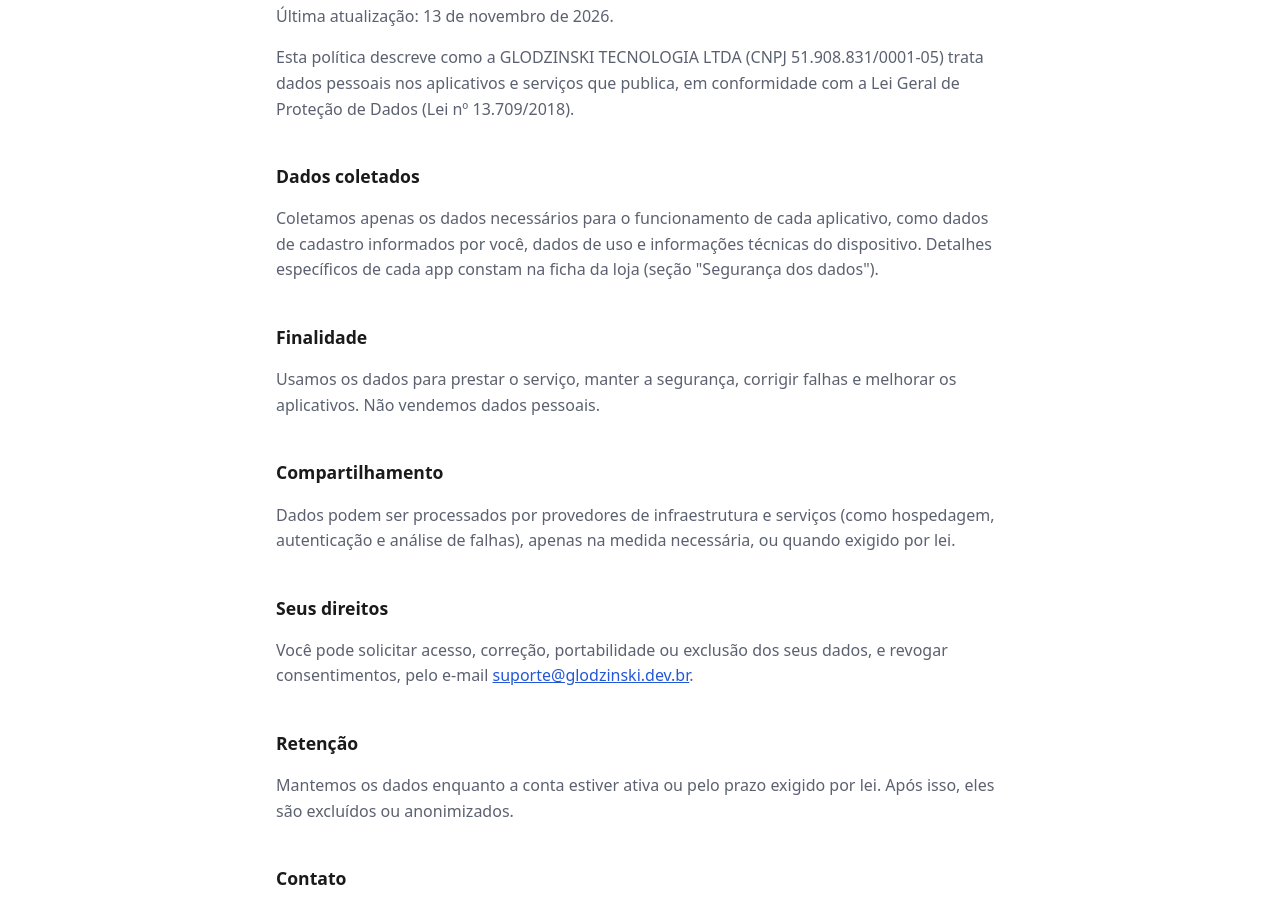
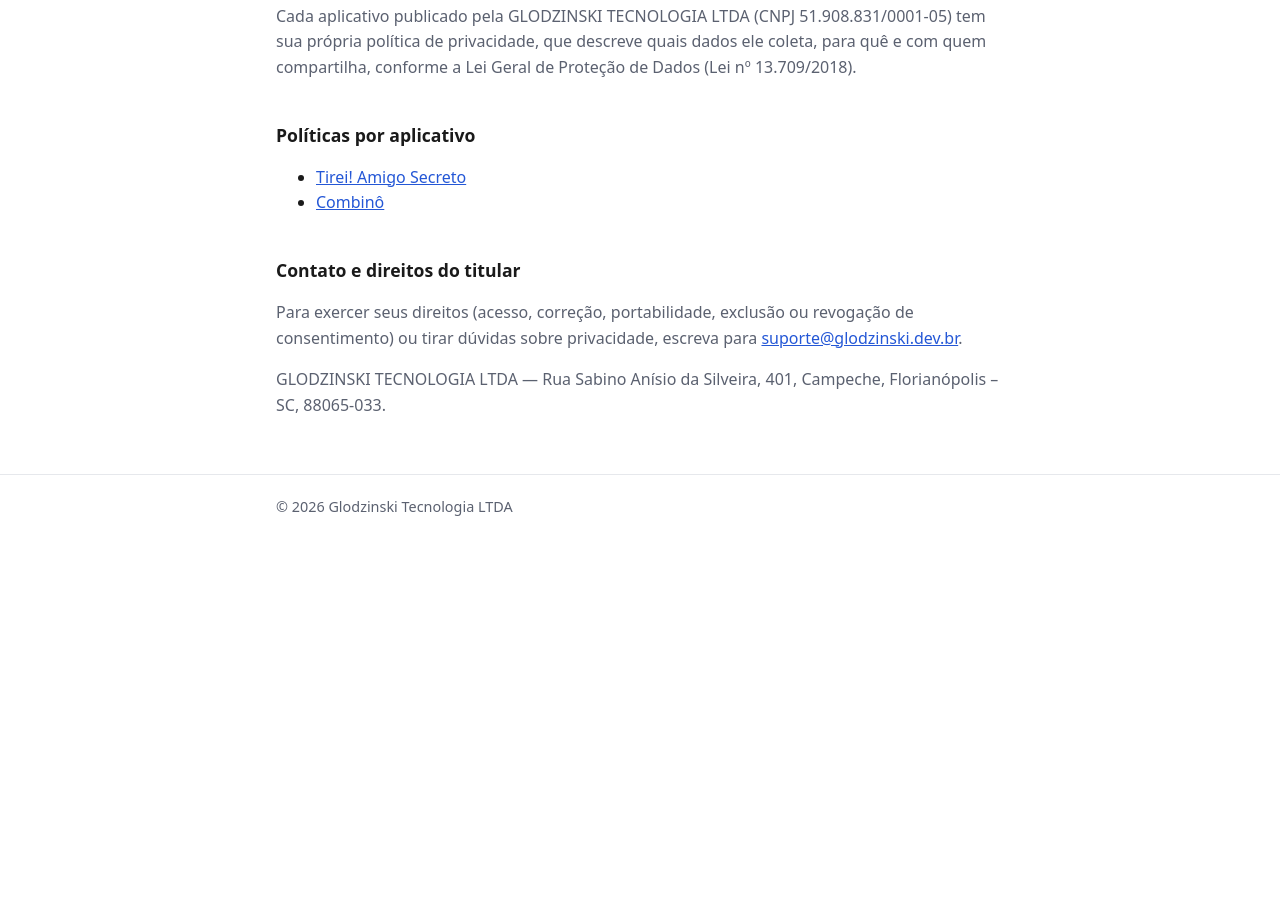
Before and after one commit to rglodzinski/glodzinski-site, a plain HTML site: page privacidade.html in a window 1280 px wide. Shown: the part 162-1068 px from the top of the page. After the commit the page ends 800 px from the top, so only its background shows below. Drawn offline with Linux system fonts and the light colour scheme.

Commit message:
Privacidade: indice das politicas de cada app

```diff
--- a/privacidade.html
+++ b/privacidade.html
@@ -3,27 +3,22 @@
 <head>
   <meta charset="utf-8">
   <meta name="viewport" content="width=device-width, initial-scale=1">
-  <title>Política de Privacidade</title>
+  <title>Privacidade</title>
   <link rel="stylesheet" href="style.css">
 </head>
 <body>
   <header><div class="wrap"><a class="logo" href="./" style="color:inherit;text-decoration:none">Glodzinski Tecnologia</a><nav><a href="./#apps">Apps</a><a href="./#contato">Contato</a></nav></div></header>
   <main class="wrap"><article>
-    <h1 style="margin-top:40px">Política de Privacidade</h1>
-    <p>Última atualização: 13 de novembro de 2026.</p>
-    <p>Esta política descreve como a GLODZINSKI TECNOLOGIA LTDA (CNPJ 51.908.831/0001-05) trata dados pessoais nos aplicativos e serviços que publica, em conformidade com a Lei Geral de Proteção de Dados (Lei nº 13.709/2018).</p>
-    <h2>Dados coletados</h2>
-    <p>Coletamos apenas os dados necessários para o funcionamento de cada aplicativo, como dados de cadastro informados por você, dados de uso e informações técnicas do dispositivo. Detalhes específicos de cada app constam na ficha da loja (seção "Segurança dos dados").</p>
-    <h2>Finalidade</h2>
-    <p>Usamos os dados para prestar o serviço, manter a segurança, corrigir falhas e melhorar os aplicativos. Não vendemos dados pessoais.</p>
-    <h2>Compartilhamento</h2>
-    <p>Dados podem ser processados por provedores de infraestrutura e serviços (como hospedagem, autenticação e análise de falhas), apenas na medida necessária, ou quando exigido por lei.</p>
-    <h2>Seus direitos</h2>
-    <p>Você pode solicitar acesso, correção, portabilidade ou exclusão dos seus dados, e revogar consentimentos, pelo e-mail <a href="mailto:suporte@glodzinski.dev.br">suporte@glodzinski.dev.br</a>.</p>
-    <h2>Retenção</h2>
-    <p>Mantemos os dados enquanto a conta estiver ativa ou pelo prazo exigido por lei. Após isso, eles são excluídos ou anonimizados.</p>
-    <h2>Contato</h2>
-    <p>GLODZINSKI TECNOLOGIA LTDA — Rua Sabino Anísio da Silveira, 401, Campeche, Florianópolis – SC, 88065-033 — <a href="mailto:suporte@glodzinski.dev.br">suporte@glodzinski.dev.br</a></p>
+    <h1 style="margin-top:40px">Privacidade</h1>
+    <p>Cada aplicativo publicado pela GLODZINSKI TECNOLOGIA LTDA (CNPJ 51.908.831/0001-05) tem sua própria política de privacidade, que descreve quais dados ele coleta, para quê e com quem compartilha, conforme a Lei Geral de Proteção de Dados (Lei nº 13.709/2018).</p>
+    <h2>Políticas por aplicativo</h2>
+    <ul>
+      <li><a href="https://tirei.app.br/privacidade">Tirei! Amigo Secreto</a></li>
+      <li><a href="https://combino-web.vercel.app/privacidade/">Combinô</a></li>
+    </ul>
+    <h2>Contato e direitos do titular</h2>
+    <p>Para exercer seus direitos (acesso, correção, portabilidade, exclusão ou revogação de consentimento) ou tirar dúvidas sobre privacidade, escreva para <a href="mailto:suporte@glodzinski.dev.br">suporte@glodzinski.dev.br</a>.</p>
+    <p>GLODZINSKI TECNOLOGIA LTDA — Rua Sabino Anísio da Silveira, 401, Campeche, Florianópolis – SC, 88065-033.</p>
   </article></main>
   <footer><div class="wrap">© 2026 Glodzinski Tecnologia LTDA</div></footer>
 </body>
```
